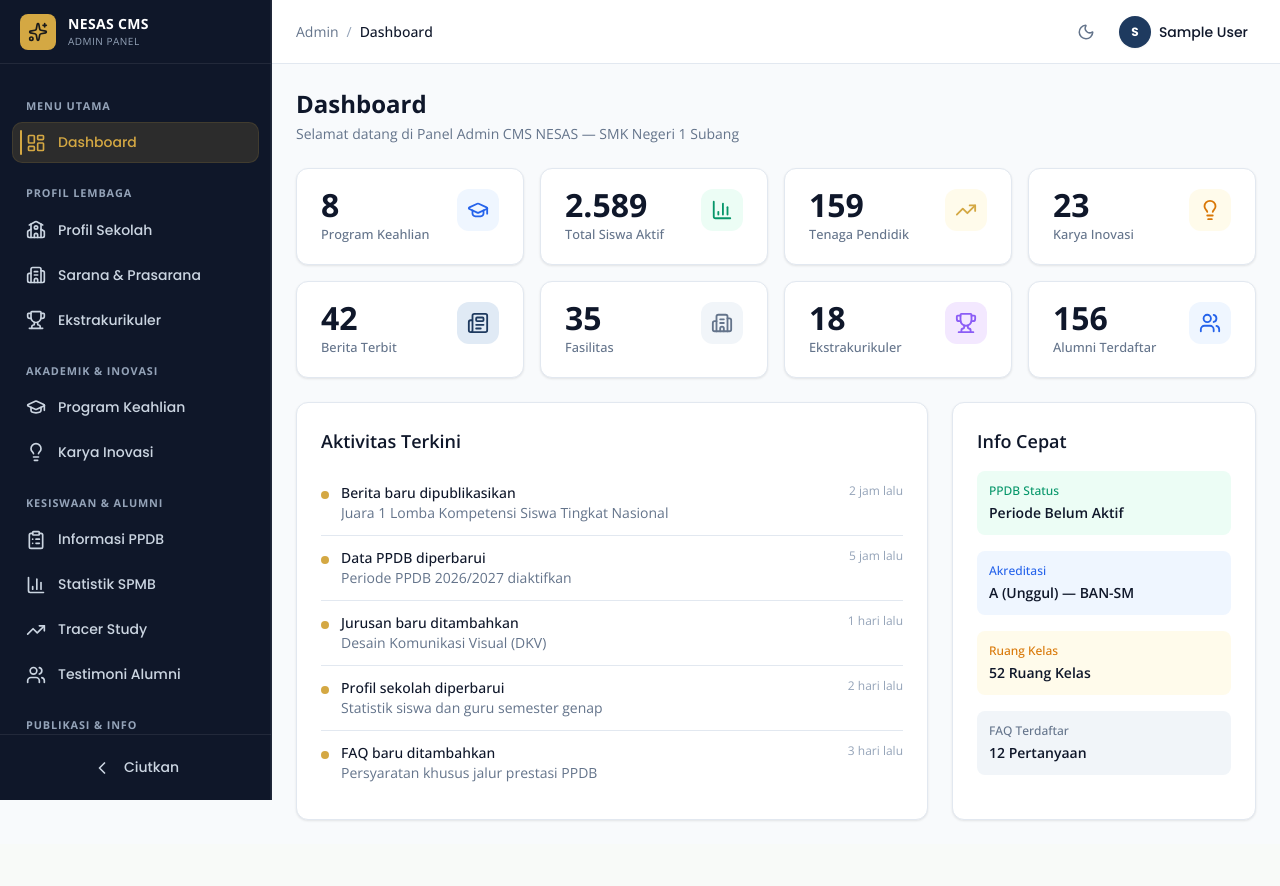
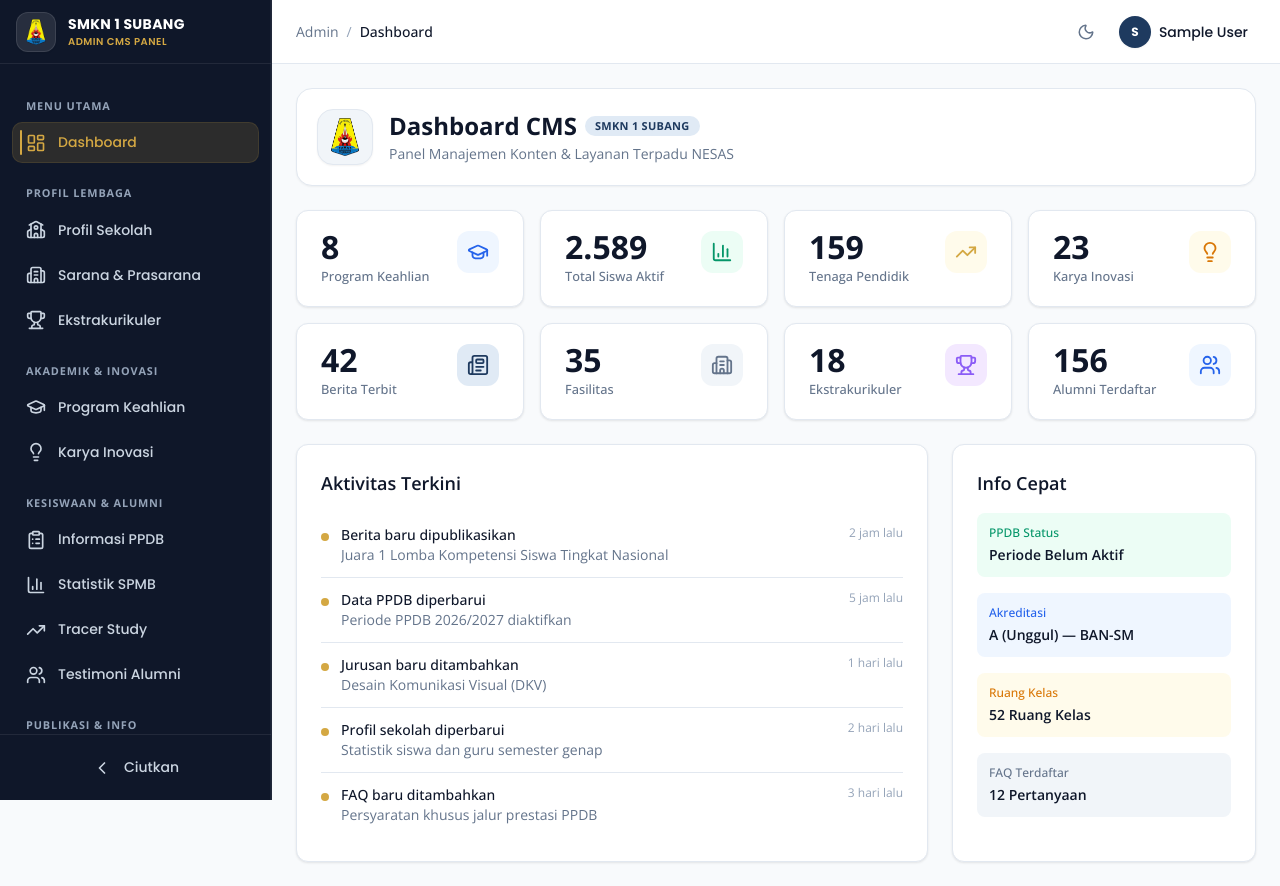
Before and after one commit to jay-lab-tech/nesaiFrontend, a Next.js app: page /admin/dashboard in a window 1280 px wide. Before the commit the page ends 844 px from the top, so only its background shows below. Built offline with nearby package versions, Linux system fonts and the light colour scheme; no server answers; sample sign-in values are in the browser's storage.

Commit message:
add logo nesas ke panel cms

```diff
--- a/src/app/(admin)/admin/dashboard/page.tsx
+++ b/src/app/(admin)/admin/dashboard/page.tsx
@@ -1,6 +1,7 @@
 "use client";
 
 import { useEffect, useState } from "react";
+import Image from "next/image";
 import {
   GraduationCap,
   Users,
@@ -57,12 +58,31 @@ export default function DashboardPage() {
 
   return (
     <div className="space-y-6 admin-animate-in">
-      {/* Page Title */}
-      <div>
-        <h1 className="text-2xl font-bold text-[var(--admin-fg)]">Dashboard</h1>
-        <p className="text-sm text-[var(--admin-fg-muted)] mt-1">
-          Selamat datang di Panel Admin CMS NESAS — SMK Negeri 1 Subang
-        </p>
+      {/* Page Title & School Banner */}
+      <div className="flex flex-col sm:flex-row sm:items-center justify-between gap-4 p-5 rounded-2xl bg-[var(--admin-card-bg)] border border-[var(--admin-card-border)] shadow-xs">
+        <div className="flex items-center gap-4">
+          <div className="w-14 h-14 rounded-2xl bg-[var(--admin-bg-secondary)] border border-[var(--admin-border)] p-2 flex items-center justify-center shrink-0 shadow-xs">
+            <Image
+              src="/images/logo-smkn-1-subang.png"
+              alt="Logo SMKN 1 Subang"
+              width={44}
+              height={44}
+              className="object-contain"
+              priority
+            />
+          </div>
+          <div>
+            <div className="flex items-center gap-2">
+              <h1 className="text-xl sm:text-2xl font-bold text-[var(--admin-fg)]">Dashboard CMS</h1>
+              <span className="px-2.5 py-0.5 text-[11px] font-bold tracking-wide rounded-full bg-[var(--admin-primary-light)] text-[var(--admin-primary)] dark:text-blue-300">
+                SMKN 1 SUBANG
+              </span>
+            </div>
+            <p className="text-xs sm:text-sm text-[var(--admin-fg-muted)] mt-0.5">
+              Panel Manajemen Konten &amp; Layanan Terpadu NESAS
+            </p>
+          </div>
+        </div>
       </div>
 
       {/* Metrics Grid */}
--- a/src/app/(admin)/layout.tsx
+++ b/src/app/(admin)/layout.tsx
@@ -1,6 +1,7 @@
 "use client";
 
 import { useState, useEffect } from "react";
+import Image from "next/image";
 import { Geist, Geist_Mono } from "next/font/google";
 import { usePathname, useRouter } from "next/navigation";
 import { Toaster } from "sonner";
@@ -84,7 +85,17 @@ export default function AdminLayout({
     return (
       <div className={`${geistSans.variable} ${geistMono.variable} min-h-screen admin-layout flex items-center justify-center`}>
         <div className="flex flex-col items-center gap-3">
-          <div className="w-8 h-8 border-3 border-[var(--admin-primary)] border-t-transparent rounded-full animate-spin" />
+          <div className="relative flex items-center justify-center w-14 h-14 rounded-2xl bg-white/10 dark:bg-white/5 p-2 border border-black/5 dark:border-white/10 shadow-xs">
+            <Image
+              src="/images/logo-smkn-1-subang.png"
+              alt="Logo SMKN 1 Subang"
+              width={40}
+              height={40}
+              className="object-contain"
+              priority
+            />
+          </div>
+          <div className="w-6 h-6 border-2 border-[var(--admin-primary)] border-t-transparent rounded-full animate-spin" />
           <p className="text-xs text-[var(--admin-fg-muted)] font-medium">Memeriksa autentikasi...</p>
         </div>
       </div>
--- a/src/components/admin/header.tsx
+++ b/src/components/admin/header.tsx
@@ -1,5 +1,7 @@
 "use client";
 
+import Link from "next/link";
+import Image from "next/image";
 import { usePathname } from "next/navigation";
 import { Menu, Sun, Moon, LogOut, User } from "lucide-react";
 import { useEffect, useState } from "react";
@@ -73,7 +75,7 @@ export function AdminHeader({ onToggleMobileSidebar }: HeaderProps) {
   return (
     <header className="admin-header flex items-center justify-between px-4 lg:px-6 sticky top-0 z-30">
       {/* Left: Mobile menu + Breadcrumb */}
-      <div className="flex items-center gap-3">
+      <div className="flex items-center gap-2 sm:gap-3">
         <button
           onClick={onToggleMobileSidebar}
           className="lg:hidden p-2 rounded-lg hover:bg-[var(--admin-bg-secondary)] transition-colors"
@@ -81,6 +83,21 @@ export function AdminHeader({ onToggleMobileSidebar }: HeaderProps) {
         >
           <Menu size={20} className="text-[var(--admin-fg)]" />
         </button>
+
+        {/* Mobile Brand Logo */}
+        <Link
+          href="/admin/dashboard"
+          className="lg:hidden flex items-center gap-2 pr-2.5 border-r border-[var(--admin-border)] shrink-0"
+        >
+          <Image
+            src="/images/logo-smkn-1-subang.png"
+            alt="Logo SMKN 1 Subang"
+            width={24}
+            height={24}
+            className="object-contain"
+          />
+          <span className="text-xs font-bold text-[var(--admin-fg)]">NESAS</span>
+        </Link>
 
         <div className="flex items-center gap-2 text-sm">
           <span className="text-[var(--admin-fg-muted)]">Admin</span>
@@ -141,9 +158,17 @@ export function AdminHeader({ onToggleMobileSidebar }: HeaderProps) {
                   <p className="text-xs text-[var(--admin-fg-muted)] truncate">{displayEmail}</p>
                 </div>
                 <div className="p-1">
-                  <div className="flex items-center gap-2 w-full px-3 py-2 text-xs text-[var(--admin-fg-muted)]">
-                    <User size={15} />
-                    <span>Administrator</span>
+                  <div className="flex items-center gap-2.5 w-full px-3 py-2 text-xs text-[var(--admin-fg-muted)]">
+                    <div className="w-4 h-4 relative shrink-0">
+                      <Image
+                        src="/images/logo-smkn-1-subang.png"
+                        alt="Logo SMKN 1 Subang"
+                        width={16}
+                        height={16}
+                        className="object-contain"
+                      />
+                    </div>
+                    <span className="truncate">Admin &bull; SMKN 1 Subang</span>
                   </div>
                   <button
                     onClick={handleLogout}
--- a/src/components/admin/sidebar.tsx
+++ b/src/components/admin/sidebar.tsx
@@ -1,6 +1,7 @@
 "use client";
 
 import Link from "next/link";
+import Image from "next/image";
 import { usePathname } from "next/navigation";
 import {
   LayoutDashboard,
@@ -17,7 +18,6 @@ import {
   HelpCircle,
   FileText,
   ChevronLeft,
-  Sparkles,
 } from "lucide-react";
 
 interface SidebarProps {
@@ -139,21 +139,34 @@ export function AdminSidebar({ collapsed, onToggleCollapse }: SidebarProps) {
       }`}
     >
       {/* Logo / Brand */}
-      <div className="flex items-center gap-3 px-5 h-16 border-b border-[var(--admin-sidebar-border)] shrink-0">
-        <div className="flex items-center justify-center w-9 h-9 rounded-lg bg-[var(--admin-accent)] text-[var(--admin-accent-fg)]">
-          <Sparkles size={20} />
+      <Link
+        href="/admin/dashboard"
+        className={`flex items-center ${
+          collapsed ? "justify-center px-2" : "gap-3 px-4"
+        } h-16 border-b border-[var(--admin-sidebar-border)] shrink-0 hover:bg-white/[0.04] transition-colors group`}
+        title="SMK Negeri 1 Subang — CMS Panel"
+      >
+        <div className="relative flex items-center justify-center w-10 h-10 rounded-xl bg-white/10 p-1.5 shrink-0 border border-white/10 shadow-xs group-hover:scale-105 transition-transform">
+          <Image
+            src="/images/logo-smkn-1-subang.png"
+            alt="Logo SMKN 1 Subang"
+            width={32}
+            height={32}
+            className="object-contain w-full h-full"
+            priority
+          />
         </div>
         {!collapsed && (
           <div className="flex flex-col min-w-0">
             <span className="text-sm font-bold text-white tracking-wide truncate">
-              NESAS CMS
+              SMKN 1 SUBANG
             </span>
-            <span className="text-[10px] text-[var(--admin-fg-subtle)] tracking-wider uppercase">
-              Admin Panel
+            <span className="text-[10px] text-[var(--admin-accent)] font-semibold tracking-wider uppercase">
+              Admin CMS Panel
             </span>
           </div>
         )}
-      </div>
+      </Link>
 
       {/* Navigation */}
       <nav className="admin-sidebar-nav flex-1 overflow-y-auto py-4 px-3 space-y-1">
```
